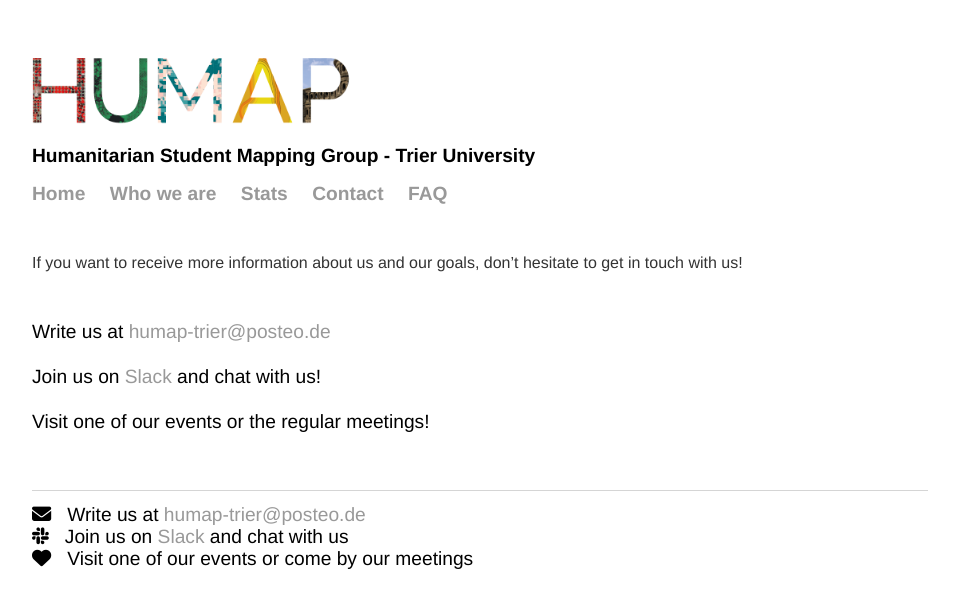
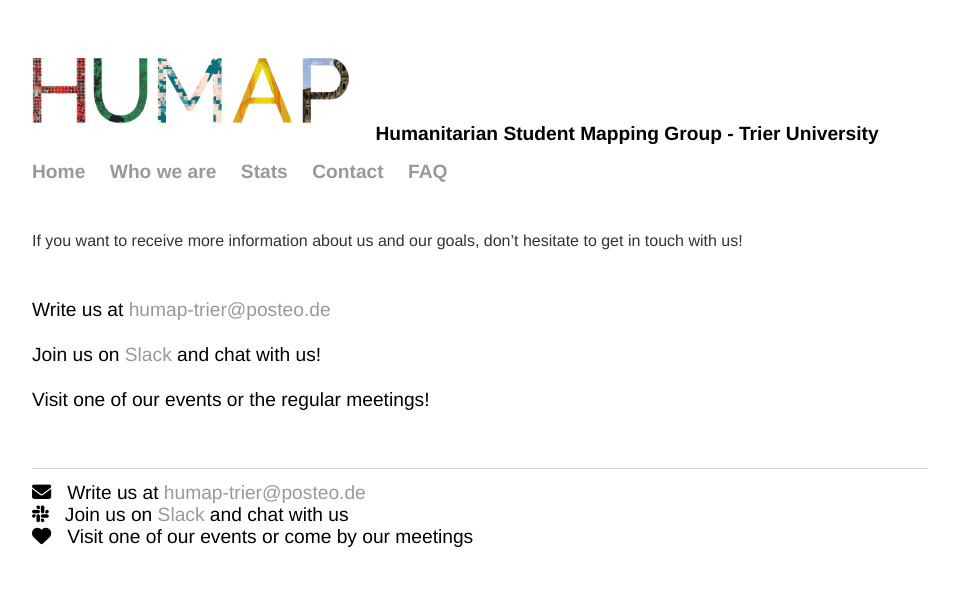
Before and after one commit to humap-trier/humap-trier.github.io, a Jekyll site: the page built from contact/index.html, in a window 1280 px wide. Shown: the top 608 px of the page, without its empty margins (160-1119 px from the left). Built offline with Jekyll 4.4.1, drawn with Linux system fonts in a browser that asks for light colours; nearby versions of some CDN libraries.

Commit message:
Update default.html

```diff
--- a/_layouts/default.html
+++ b/_layouts/default.html
@@ -11,7 +11,7 @@
 			<nav>
 				<ul>
 				<li><a href="/"><img src="/logos/HuMap_Logo.png" alt="HuMap" style="width:319px;height:110px;"></a></li>
-					<div><li align="right">Humanitarian Student Mapping Group - Trier University<li></div>
+				<li>Humanitarian Student Mapping Group - Trier University<li>
 				</ul>
 	    		<ul>
 
```
